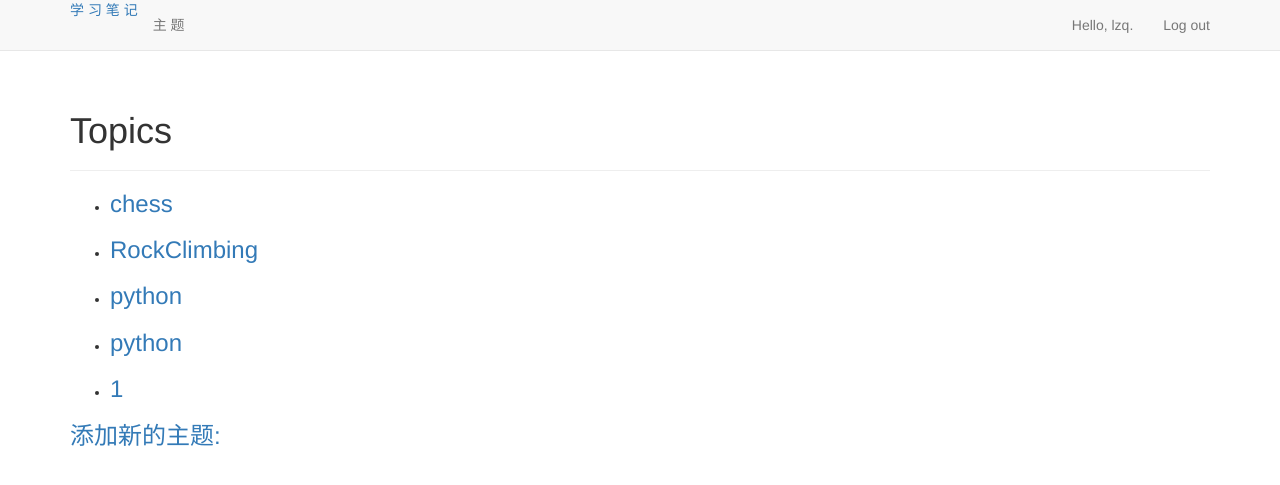
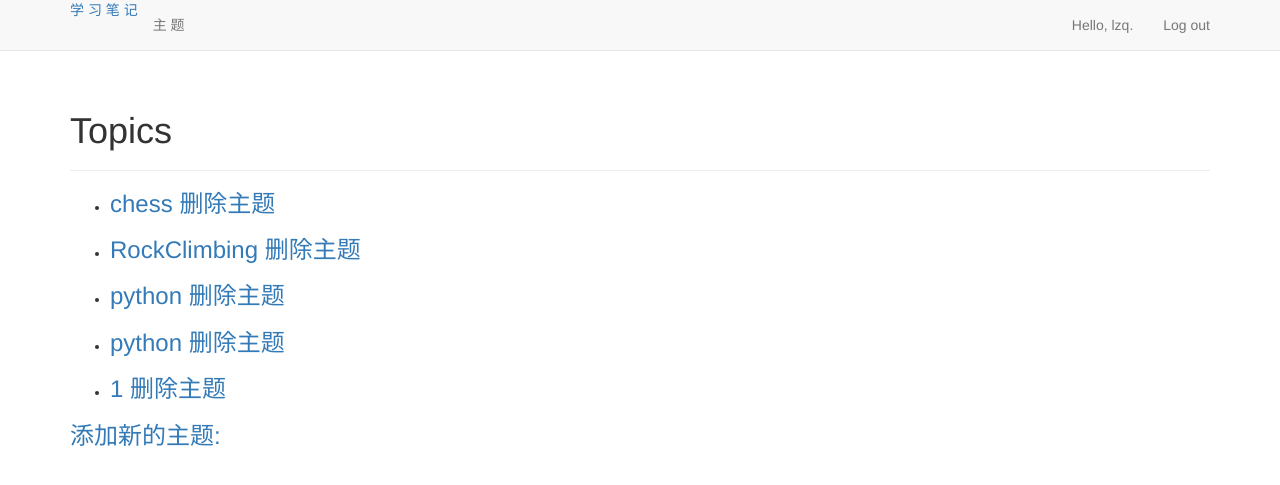
Before and after one commit to 1001001-c/learning_log, a Django app: page /topics/ in a window 1280 px wide. Shown: the top 485 px of the page. Run offline with Django 4.2, Linux system fonts and the light colour scheme; a user stored in the database is signed in; data comes from the database, SQL or seed files in the repository; some libraries are stand-ins or nearby versions.

Commit message:
Update topics.html

```diff
--- a/learning_logs/templates/learning_logs/topics.html
+++ b/learning_logs/templates/learning_logs/topics.html
@@ -12,6 +12,7 @@
       <li>
           <h3>
             <a href="{% url 'learning_logs:topic' topic.id %}"> {{ topic }} </a>
+	    <a href="{% url 'learning_logs:del_topic' topic.id %}"> 删除主题 </a>
           </h3>
       </li>
       {% empty %}
```
